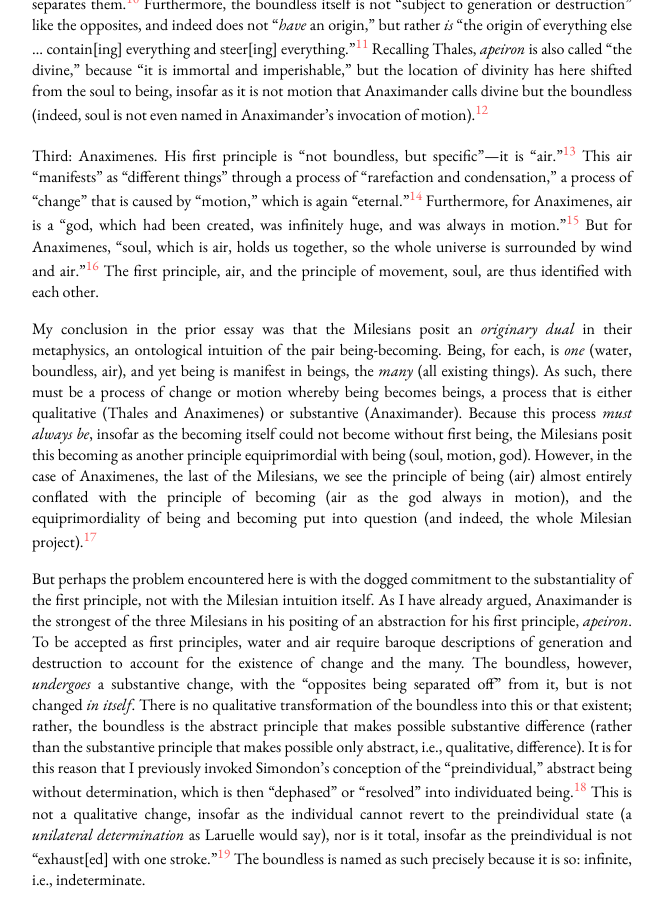
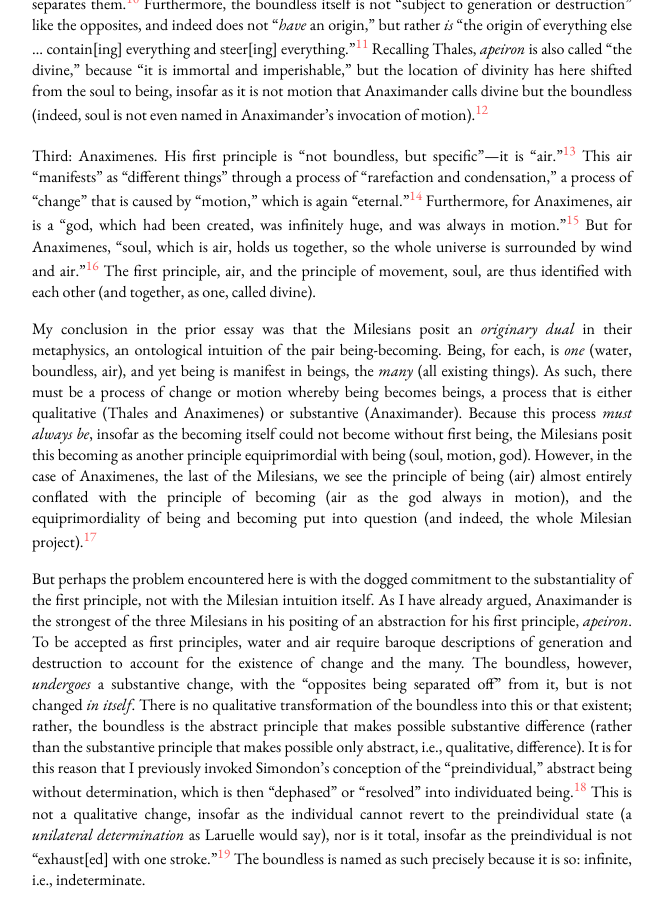
Before and after one commit to steinea/steinea.github.io, a Jekyll site: the page built from _posts/2021-03-05-pure-indetermination.md, in a window 1280 px wide and 900 px high, scrolled down 1379 px. Shown: the whole window, without its empty margins (308-973 px from the left). Built offline with Jekyll 4.4.1, drawn with Linux system fonts in a browser that asks for light colours.

Commit message:
Fixed dates on research, minor tweak to Being and Motion and Pure Indetermination

```diff
--- a/_posts/2021-03-05-pure-indetermination.md
+++ b/_posts/2021-03-05-pure-indetermination.md
@@ -17,7 +17,7 @@
 
 Second: Anaximander. The boundless, the infinite, *apeiron*, is the first principle, and it is ontologically "different" from the "so-called elements" that constitute beings.[^7] By "necessity," all "existing things" are born from and "die back into" the boundless (a reversibility that I wrestle with in note 25 of the previous essay).[^8] However, because these things are not equivalent with the boundless, their "creation" does not occur "as a result of any of the elements undergoing qualitative change, but as a result of the opposites being separated off by means of motion, which is eternal."[^9] The boundless is the "one" that "contains oppositions," and it is eternal motion that separates them.[^10] Furthermore, the boundless itself is not "subject to generation or destruction" like the opposites, and indeed does not "*have* an origin," but rather *is* "the origin of everything else ... contain[ing] everything and steer[ing] everything."[^11] Recalling Thales, *apeiron* is also called "the divine," because "it is immortal and imperishable," but the location of divinity has here shifted from the soul to being, insofar as it is not motion that Anaximander calls divine but the boundless (indeed, soul is not even named in Anaximander's invocation of motion).[^12]
 
-Third: Anaximenes. His first principle is "not boundless, but specific"---it is "air."[^13] This air "manifests" as "different things" through a process of "rarefaction and condensation," a process of "change" that is caused by "motion," which is again "eternal."[^14] Furthermore, for Anaximenes, air is a "god, which had been created, was infinitely huge, and was always in motion."[^15] But for Anaximenes, "soul, which is air, holds us together, so the whole universe is surrounded by wind and air."[^16] The first principle, air, and the principle of movement, soul, are thus identified with each other.
+Third: Anaximenes. His first principle is "not boundless, but specific"---it is "air."[^13] This air "manifests" as "different things" through a process of "rarefaction and condensation," a process of "change" that is caused by "motion," which is again "eternal."[^14] Furthermore, for Anaximenes, air is a "god, which had been created, was infinitely huge, and was always in motion."[^15] But for Anaximenes, "soul, which is air, holds us together, so the whole universe is surrounded by wind and air."[^16] The first principle, air, and the principle of movement, soul, are thus identified with each other (and together, as one, called divine).
 
 My conclusion in the prior essay was that the Milesians posit an *originary dual* in their metaphysics, an ontological intuition of the pair being-becoming. Being, for each, is *one* (water, boundless, air), and yet being is manifest in beings, the *many* (all existing things). As such, there must be a process of change or motion whereby being becomes beings, a process that is either qualitative (Thales and Anaximenes) or substantive (Anaximander). Because this process *must always be*, insofar as the becoming itself could not become without first being, the Milesians posit this becoming as another principle equiprimordial with being (soul, motion, god). However, in the case of Anaximenes, the last of the Milesians, we see the principle of being (air) almost entirely conflated with the principle of becoming (air as the god always in motion), and the equiprimordiality of being and becoming put into question (and indeed, the whole Milesian project).[^17]
 
--- a/research/index.html
+++ b/research/index.html
@@ -11,9 +11,9 @@
 
 <br><em>Forthcoming</em> <a href="" target="_blank">Don’t You Dare Go Hollow</a>
 
-<br>2020/03/12 <a href="https://zenodo.org/record/4603525" target="_blank">It’s More Like a Tendency</a>
+<br>2021/03/12 <a href="https://zenodo.org/record/4603525" target="_blank">It’s More Like a Tendency</a>
 
-<br>2020/03/11 <a href="https://ancillaryreviewofbooks.org/2021/03/11/joyful-study-review-of-experimental-games-critique-play-and-design-in-the-age-of-gamification-by-patrick-jagoda/" target="_blank">Joyful Study</a>
+<br>2021/03/11 <a href="https://ancillaryreviewofbooks.org/2021/03/11/joyful-study-review-of-experimental-games-critique-play-and-design-in-the-age-of-gamification-by-patrick-jagoda/" target="_blank">Joyful Study</a>
 
 <br>2020/10/23 <a href="https://zenodo.org/record/4603519" target="_blank">The Dark Sigil Will Guide Thee</a>
 
```
Also changed, not shown: _posts/2021-02-11-being-and-motion.md (+1 -1 lines).
